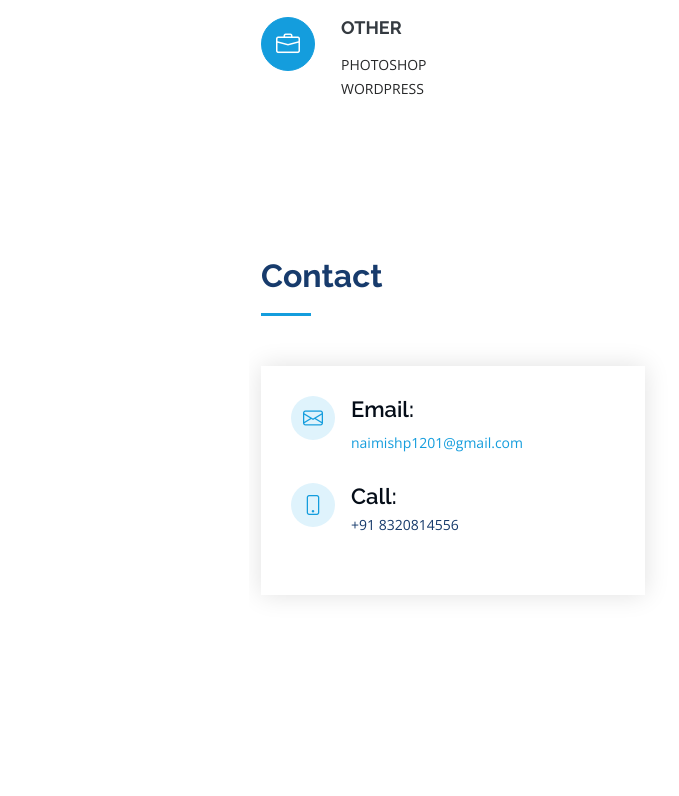
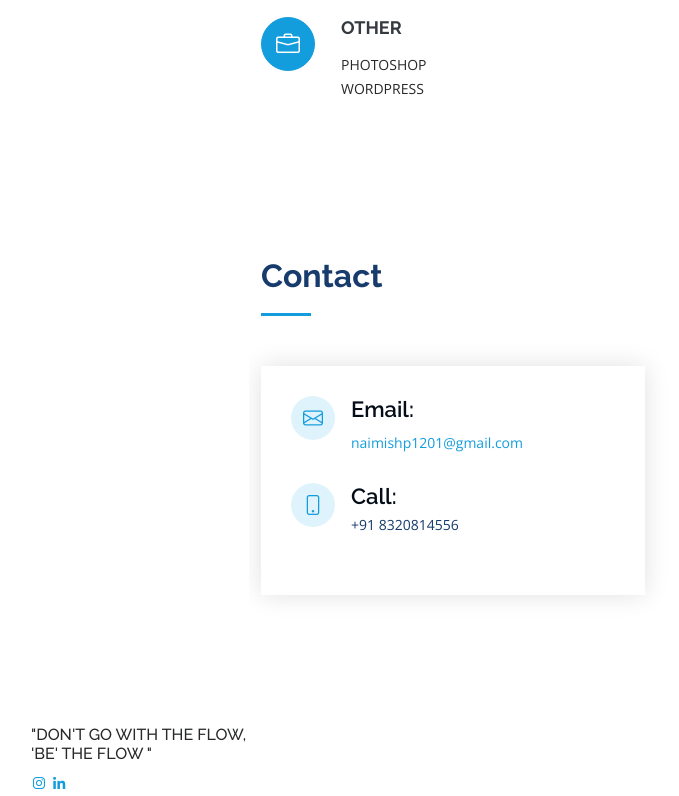
Before and after one commit to NHSavaliya/NHSavaliya, a plain HTML site: page index.html in a window 1280 px wide. Shown: the part 2510-3306 px from the top of the page, without its empty margins (51-730 px from the left). Before the commit the page ends 3235 px from the top, so only its background shows below. Drawn offline with nearby package versions, Linux system fonts and the light colour scheme.

Commit message:
Update index.html

```diff
--- a/index.html
+++ b/index.html
@@ -273,7 +273,20 @@
   <!-- ======= Footer ======= -->
   <footer >
 
+        <div class="container">
+        <div class="copyright">
+         <h6>"DON'T GO WITH THE FLOW, <BR> 'BE' THE FLOW "</h6>
+        </div>
+        <div class="credits">
+          <!-- All the links in the footer should remain intact. -->
+          <!-- You can delete the links only if you purchased the pro version. -->
+          <!-- Licensing information: https://bootstrapmade.com/license/ -->
+          <!-- Purchase the pro version with working PHP/AJAX contact form: https://bootstrapmade.com/iportfolio-bootstrap-portfolio-websites-template/ -->
+          <a href="https://www.instagram.com/naimish.patel._/" class="instagram"><i class="bx bxl-instagram"></i></a>
+          <a href="https://www.linkedin.com/in/naimish-savaliya-679861225" class="linkedin"><i class="bx bxl-linkedin"></i></a>
 
+        </div>
+      </div>
 
 
   </footer><!-- End  Footer -->
```
